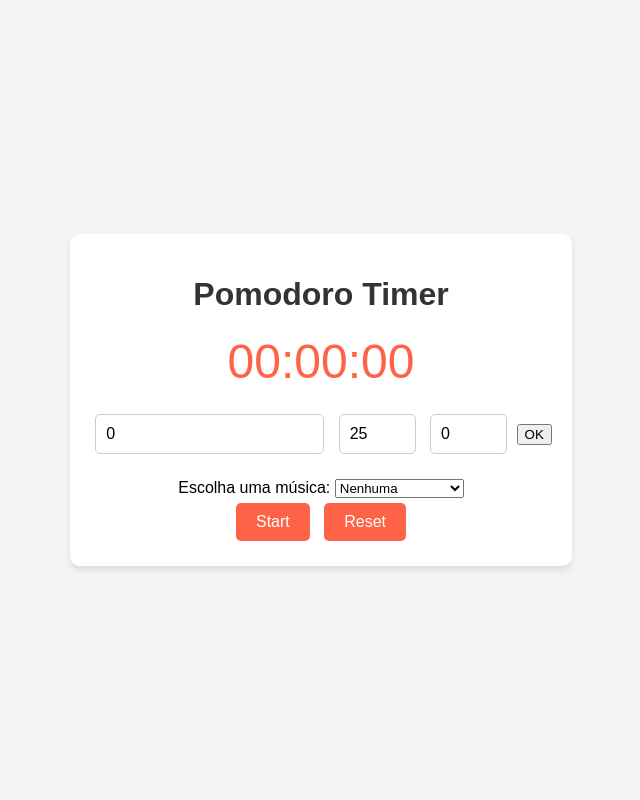
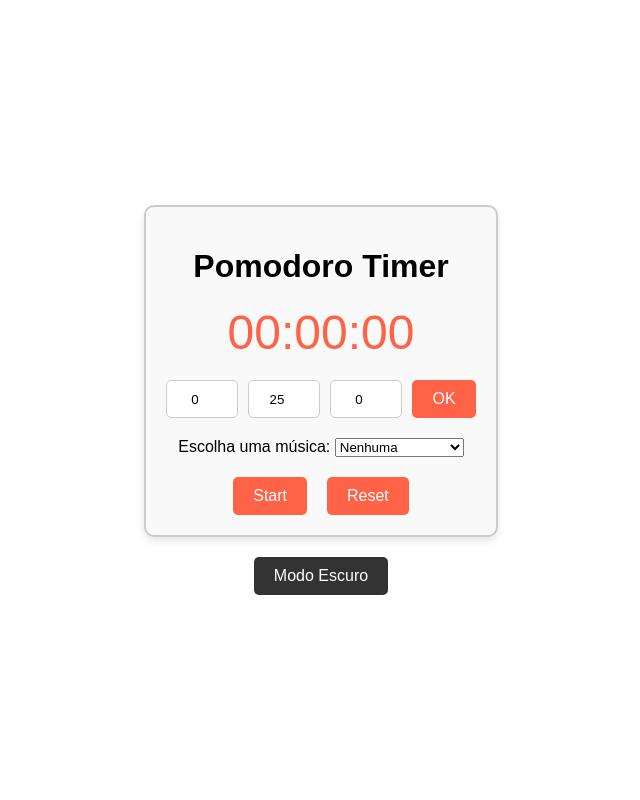
Before and after one commit to naoehcleber/Pomodojo, a Django app: page /pomodoro/ in a window 1280 px wide. Shown: the whole page, without its empty margins (319-959 px from the left). Run offline with Django 5.2, Linux system fonts and the light colour scheme.

Commit message:
criando modo noturno do pomodoro

```diff
--- a/projeto_cad_usuarios/app_cad_usuarios/static/pomodoro/pomodoro.css
+++ b/projeto_cad_usuarios/app_cad_usuarios/static/pomodoro/pomodoro.css
@@ -1,50 +1,111 @@
-/* pomodoro.css */
-body {
-    font-family: Arial, sans-serif;
-    display: flex;
-    justify-content: center;
-    align-items: center;
-    height: 100vh;
-    margin: 0;
-    background-color: #f4f4f4;
-   }
-   .container {
-    text-align: center;
-    background: #fff;
+/* Estilo da caixa do Pomodoro Timer */
+.pomodoro-box {
+    border: 2px solid #ccc;
     padding: 20px;
     border-radius: 10px;
-    box-shadow: 0px 4px 6px rgba(0, 0, 0, 0.1);
+    background-color: #f9f9f9;
+    box-shadow: 0 4px 8px rgba(0, 0, 0, 0.1);
+    text-align: center;
+    margin-bottom: 20px; /* Espaço entre a caixa e o botão de modo escuro */
 }
+
+/* Estilo geral da página */
+.container {
+    display: flex;
+    flex-direction: column;
+    align-items: center;
+    justify-content: center;
+    height: 100vh;
+}
+
 h1 {
-    font-size: 2em;
-    color: #333;
+    margin-bottom: 20px;
 }
+
 #timer {
-    font-size: 3em;
-    margin: 20px 0;
+    font-size: 3rem;
     color: #ff6347;
+    margin-bottom: 20px;
 }
+
 .input-time {
-    margin: 20px 0;
+    margin-bottom: 20px;
+    display: flex;
+    gap: 10px;
 }
+
 .input-time input {
-    font-size: 1em;
-    padding: 10px;
-    margin: 5px;
+    width: 60px;
+    text-align: center;
+    padding: 5px;
     border: 1px solid #ccc;
     border-radius: 5px;
 }
-   .buttons button {
-    font-size: 1em;
+
+.input-music {
+    margin-bottom: 20px;
+}
+
+.buttons {
+    display: flex;
+    justify-content: center;
+    gap: 20px;
+}
+
+button {
     padding: 10px 20px;
-    margin: 5px;
+    border: none;
+    border-radius: 5px;
+    background-color: #ff6347;
+    color: white;
+    font-size: 1rem;
+    cursor: pointer;
+}
+
+button:hover {
+    background-color: #ff4500
+    ff6347;
+}
+
+/* Estilo para o botão de modo noturno */
+#toggle-dark-mode {
+    background-color: #333;
+    color: white;
+    padding: 10px 20px;
     border: none;
     border-radius: 5px;
     cursor: pointer;
-    background-color: #ff6347;
+}
+
+/* Estilo para o modo escuro */
+body.dark-mode {
+    background-color: #333;
+    color: #fff;
+}
+
+.dark-mode {
+    background-color: #333;
     color: white;
-    transition: background-color 0.3s;
 }
-   .buttons button:hover {
-    background-color: #ff4500;
+
+.dark-mode button {
+    background-color: #444;
+    color: white;
 }
+.dark-mode input {
+    background-color: #666;
+    color: white;
+}
+.dark-mode button:hover {
+    background-color: #666;
+    color: white;
+}
+.dark-mode select {
+    background-color: #555;
+    color: white;
+}
+/* Ajustes para o corpo */
+body {
+    margin: 0;
+    font-family: Arial, sans-serif;
+}
--- a/projeto_cad_usuarios/app_cad_usuarios/static/pomodoro/pomodoro.js
+++ b/projeto_cad_usuarios/app_cad_usuarios/static/pomodoro/pomodoro.js
@@ -9,6 +9,8 @@ document.addEventListener("DOMContentLoaded", () => {
     const startStopButton = document.getElementById("start-stop");
     const resetButton = document.getElementById("reset");
     const setTimeButton = document.getElementById("set-time");
+    const darkModeButton = document.getElementById("toggle-dark-mode");
+
     // Função para atualizar o display do timer
     function updateDisplay() {
         const hours = Math.floor(timeLeft / 3600);
@@ -16,6 +18,7 @@ document.addEventListener("DOMContentLoaded", () => {
         const seconds = timeLeft % 60;
         timerDisplay.textContent = `${String(hours).padStart(2, '0')}:${String(minutes).padStart(2, '0')}:${String(seconds).padStart(2, '0')}`;
     }
+
     // Função que inicia o timer
     function startTimer() {
         if (isRunning) return; // Se já estiver em execução, não faz nada
@@ -33,24 +36,28 @@ document.addEventListener("DOMContentLoaded", () => {
             }
         }, 1000);
     }
+
     // Função que para o timer
     function stopTimer() {
         clearInterval(timer);
         isRunning = false;
         startStopButton.textContent = "Start"; // Reseta o botão para "Start"
     }
+
     // Função que reseta o timer
     function resetTimer() {
         stopTimer(); // Para o timer
         timeLeft = 0; // Reseta o tempo para 0
         updateDisplay(); // Atualiza o display
     }
+
     // Define o tempo com o botão "OK"
     setTimeButton.addEventListener("click", () => {
         // Calcula o tempo total em segundos
         timeLeft = (parseInt(hoursInput.value) || 0) * 3600 + (parseInt(minutesInput.value) || 0) * 60 + (parseInt(secondsInput.value) || 0);
         updateDisplay(); // Atualiza o display
     });
+
     // Adiciona os eventos de clique
     startStopButton.addEventListener("click", () => {
         if (isRunning) {
@@ -59,9 +66,33 @@ document.addEventListener("DOMContentLoaded", () => {
             startTimer(); // Inicia o timer
         }
     });
+
     resetButton.addEventListener("click", () => {
         resetTimer(); // Reseta o cronômetro
     });
+
     // Inicializa o display
     updateDisplay(); // Exibe o tempo padrão ao carregar
-   });
+
+    // Função para alternar entre modo claro e escuro
+    function toggleDarkMode() {
+        const body = document.body;
+        const darkModeEnabled = body.classList.toggle('dark-mode');
+        darkModeButton.textContent = darkModeEnabled ? "Modo Claro" : "Modo Escuro";
+
+        // Salva a preferência do modo no localStorage
+        localStorage.setItem('darkMode', darkModeEnabled ? 'enabled' : 'disabled');
+    }
+
+    // Verifica se o usuário tem uma preferência salva no localStorage
+    const savedMode = localStorage.getItem('darkMode');
+    if (savedMode === 'enabled') {
+        document.body.classList.add('dark-mode');
+        darkModeButton.textContent = "Modo Claro";
+    } else {
+        darkModeButton.textContent = "Modo Escuro";
+    }
+
+    // Adiciona evento de clique ao botão de modo escuro
+    darkModeButton.addEventListener('click', toggleDarkMode);
+});
--- a/projeto_cad_usuarios/app_cad_usuarios/templates/pomodoro/pomodoro.html
+++ b/projeto_cad_usuarios/app_cad_usuarios/templates/pomodoro/pomodoro.html
@@ -10,9 +10,11 @@
    </head>
    <body>
    <div class="container">
+       <!-- Caixa com o Pomodoro Timer -->
+       <div class="pomodoro-box">
            <h1>Pomodoro Timer</h1>
            <div id="timer">
-   <span id="timer-display">00:00</span>
+               <span id="timer-display">00:00:00</span>
            </div>
            <div class="input-time">
                <input type="number" id="hours" placeholder="Horas" min="0" value="0">
@@ -34,6 +36,10 @@
                <button id="reset">Reset</button>
            </div>
        </div>
+
+       <!-- Botão para modo noturno fora da caixa -->
+       <button id="toggle-dark-mode">Modo Escuro</button>
+   </div>
    </body>
    </html>
 {% endblock %}
```
Lines whose indentation alone changed are shown as unchanged.
